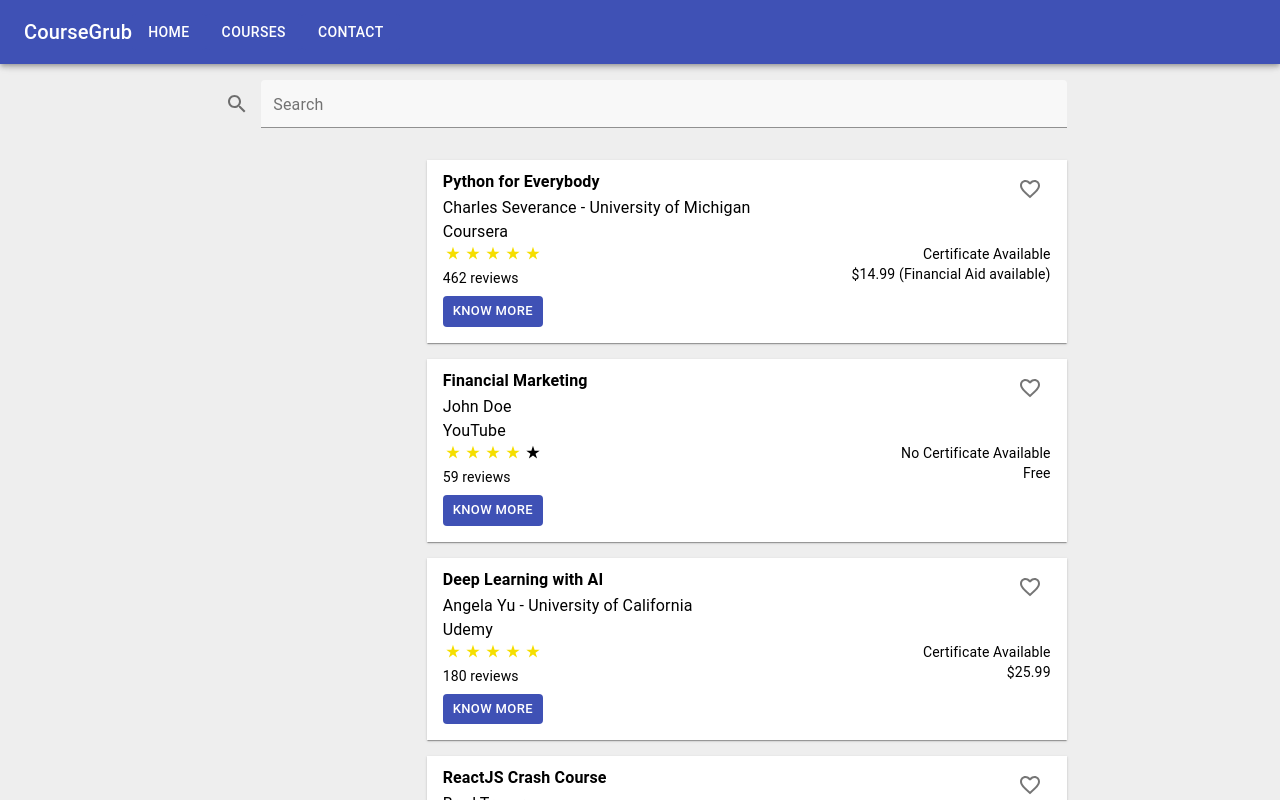
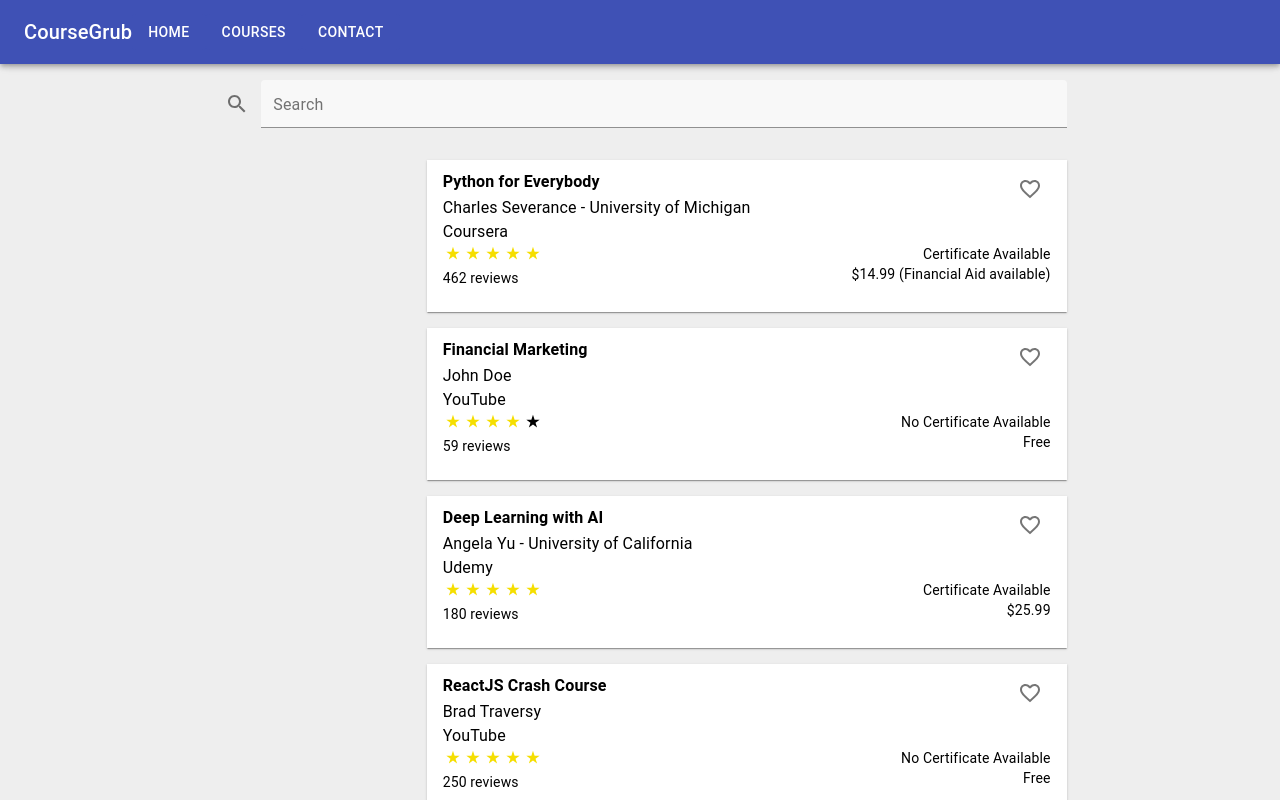
Before and after one commit to LazyCoder-1506/coursegrub-actual, a React (Create React App) app: page /courses in a window 1280 px wide. Shown: the top 800 px of the page. Built offline with nearby package versions, Linux system fonts and the light colour scheme.

Commit message:
know nmore button removed, clickable courses

```diff
--- a/src/components/CourseCard.js
+++ b/src/components/CourseCard.js
@@ -45,7 +45,8 @@
         container
         className={classes.courseCard}
         boxShadow={1}
-        my={2}>
+        my={2}
+        onClick={ openDrawer() }>
         {/* <Box
           component={Grid}
           item
@@ -138,14 +139,14 @@
           xs={12}
           px={2}
           pb={2}>
-          <Button
+          {/* <Button
             variant="contained"
             color="primary"
             size='small'
             disableElevation
             onClick={openDrawer()}>
             KNOW MORE
-          </Button>
+          </Button> */}
         </Box>
       </Box>
       <Drawer
```
